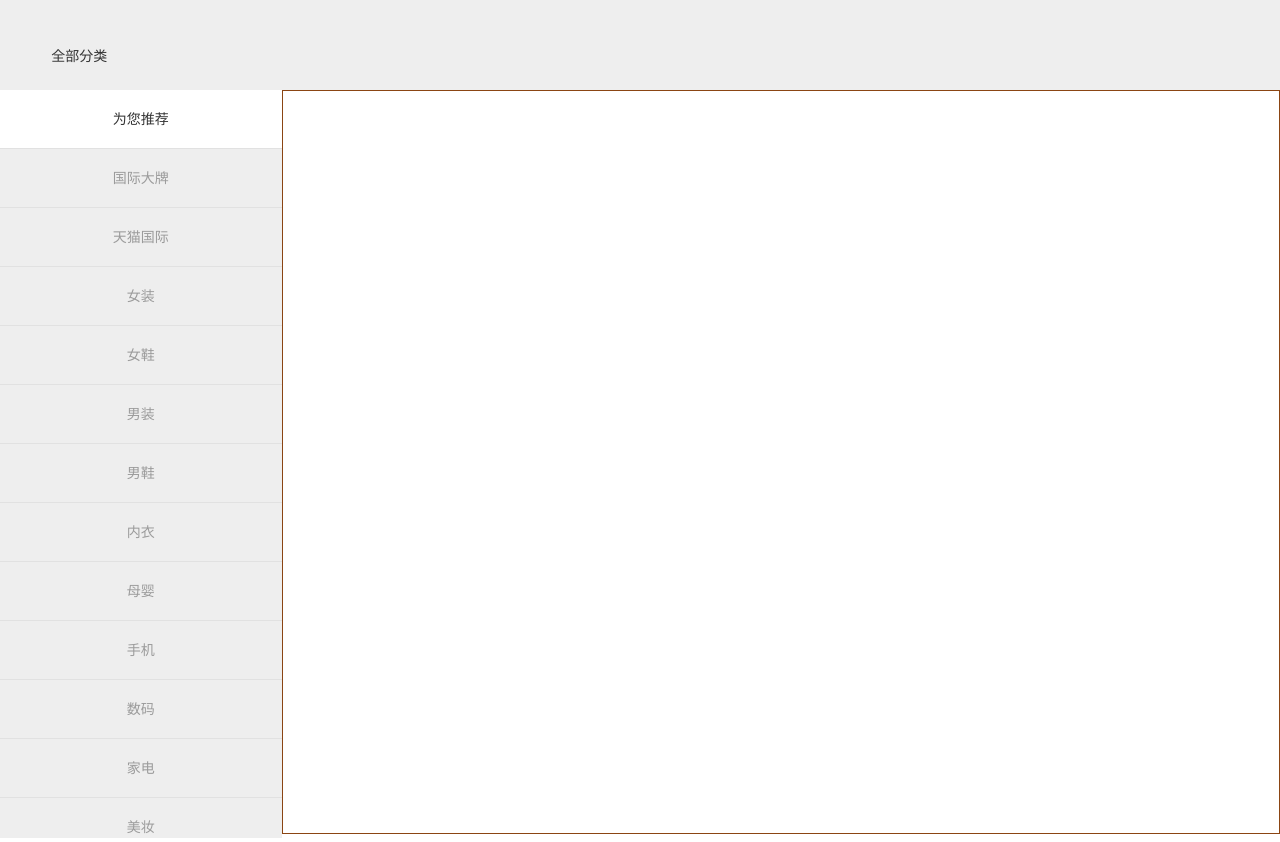
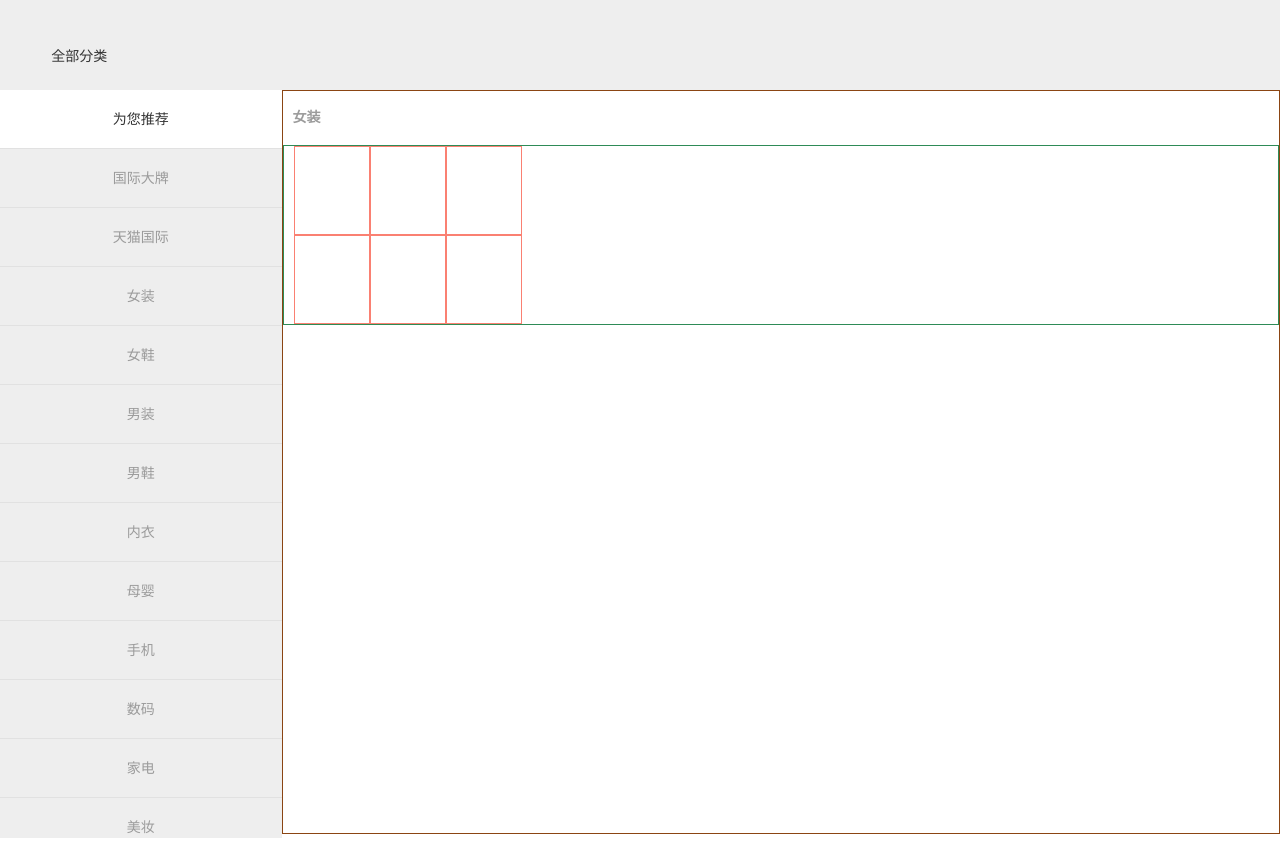
Before and after one commit to snowsword0317/sy-tm, a Vue app: page /#/classify in a window 1280 px wide. Built offline with nearby package versions, Linux system fonts and the light colour scheme.

Commit message:
分类子模块的壳子诞生

```diff
--- a/src/components/classifyChild/recommended.vue
+++ b/src/components/classifyChild/recommended.vue
@@ -1,20 +1,40 @@
 <template>
-    <div>
-        <h2 class="first-t"></h2>
-    </div>
+  <div>
+    <h2 class="first-t">女装</h2>
+    <ul>
+      <li></li>
+      <li></li>
+      <li></li>
+      <li></li>
+      <li></li>
+      <li></li>
+    </ul>
+  </div>
 </template>
 
 <script>
 export default {
-    name:"recommended"
-}
+  name: "recommended"
+};
 </script>
 
 <style scoped>
-.first-t{
-    font-size: 14px;
-    line-height: 14px;
-    color: #9B9B9B;
-    padding: 15px 0;
+.first-t {
+  font-size: 14px;
+  line-height: 14px;
+  color: #9b9b9b;
+  padding: 20px 10px;
+}
+ul {
+  display: grid;
+  grid-template-columns: 76px 76px 76px;
+  list-style-type: none;
+  border: 1px solid seagreen;
+  padding: 0px 10px;
+}
+li {
+  border: 1px solid salmon;
+  width: 76px;
+  height: 89px;
 }
 </style>
```
